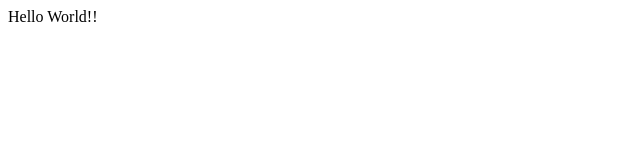
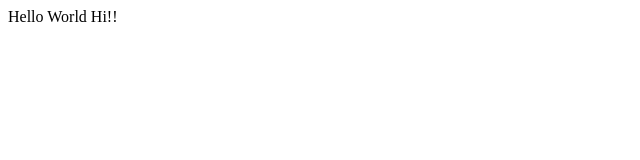
Before and after one commit to arhen/belajargit, a plain HTML site: page index.html in a window 1280 px wide. Shown: the full height of the page, 0-640 px from the left. Drawn offline with Linux system fonts and the light colour scheme.

Commit message:
Perubahan kedua

```diff
--- a/index.html
+++ b/index.html
@@ -7,6 +7,6 @@
 	<title>Hello World</title>
 </head>
 <body>
-	Hello World!!
+	Hello World Hi!!
 </body>
 </html>
```
